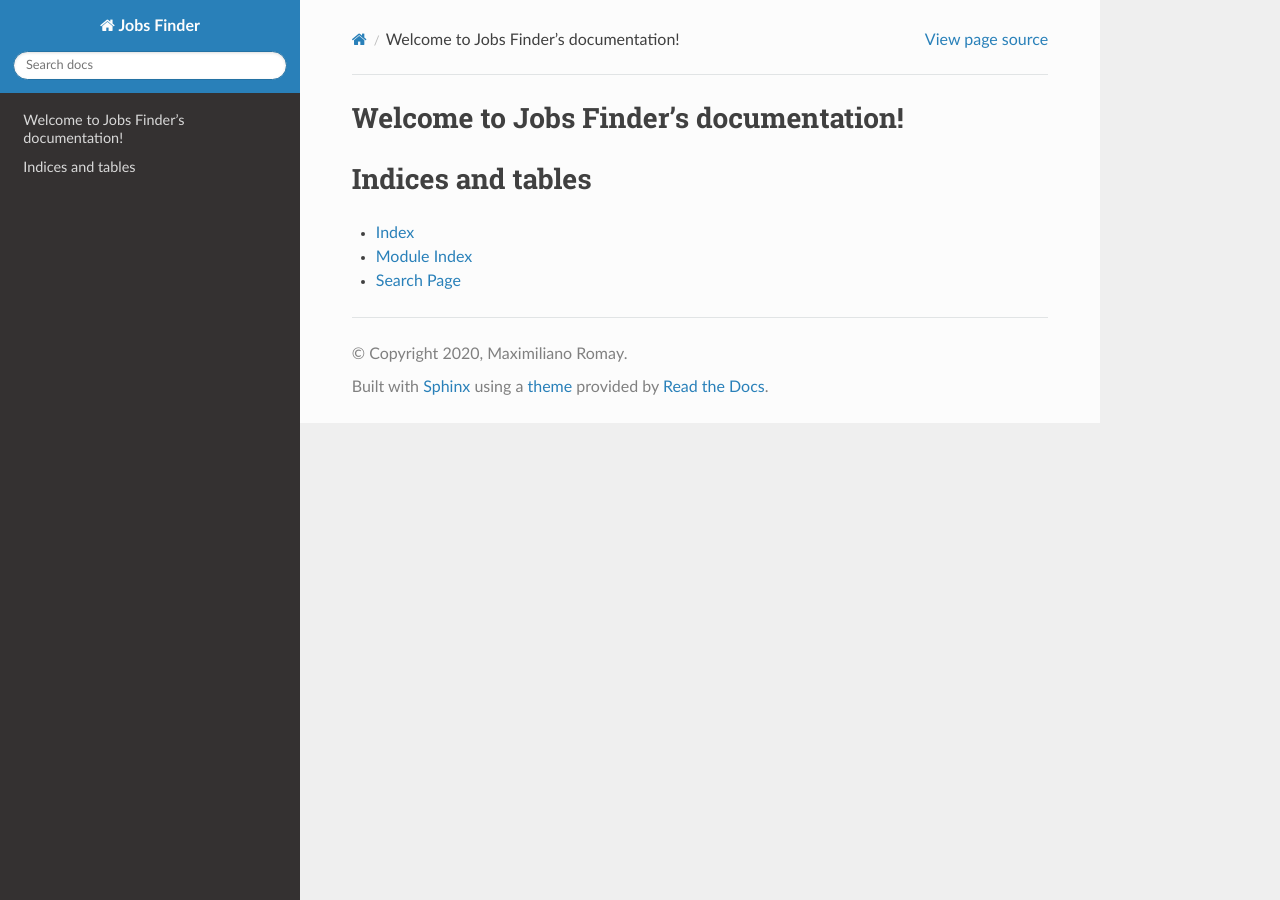
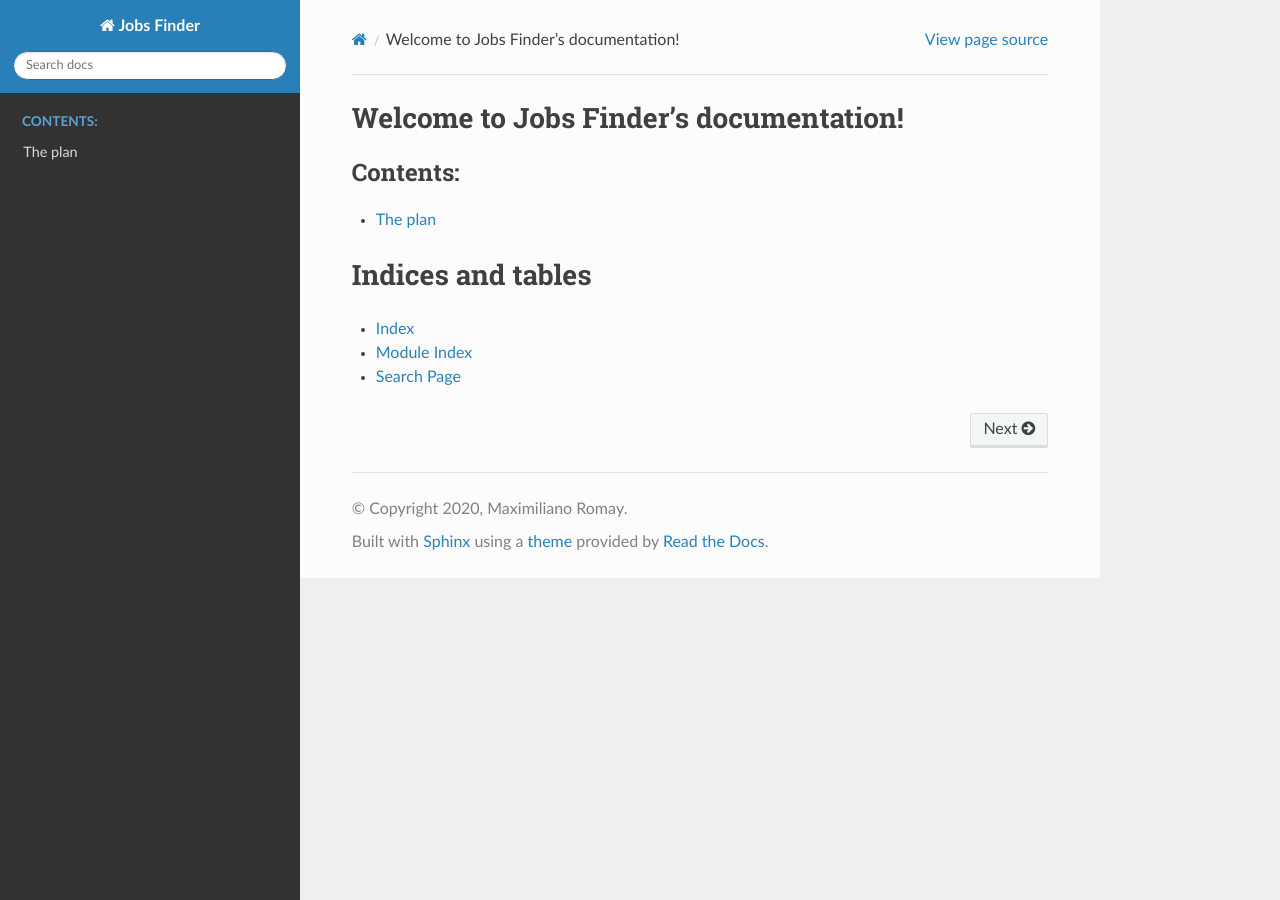
Before and after one commit to maximilianorom77/jobfinder, a Sphinx documentation site: the page built from docs/source/index.rst, in a window 1280 px wide. Built offline with Sphinx 7.4.7 and the Read the Docs theme 2.0.0, drawn with Linux system fonts in a browser that asks for light colours.

Commit message:
* the first docs page "the plan"

```diff
--- a/docs/source/index.rst
+++ b/docs/source/index.rst
@@ -10,6 +10,7 @@ Welcome to Jobs Finder's documentation!
    :maxdepth: 2
    :caption: Contents:
 
+   plan.rst
 
 
 Indices and tables
--- /dev/null
+++ b/docs/source/plan.rst
@@ -0,0 +1,4 @@
+The plan
+========
+
+The plan for becoming a freelancer.
```
